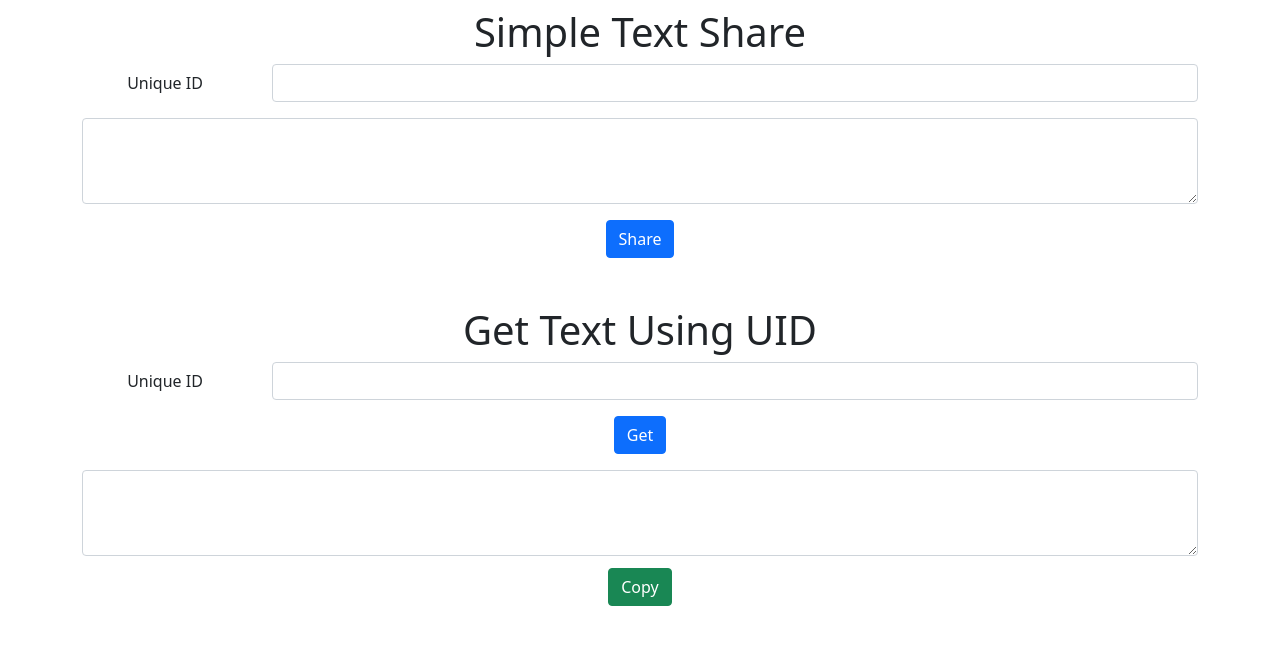
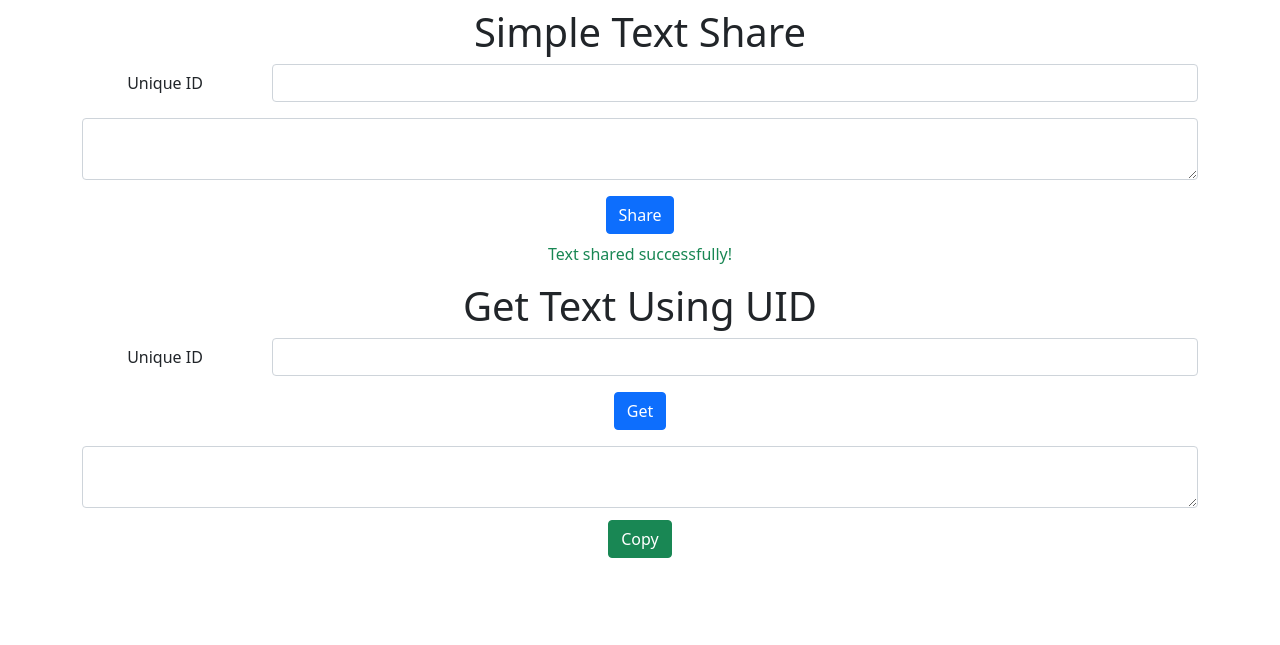
Before and after one commit to rukon-uddin/Easy-text-transfer, a Flask app: page / in a window 1280 px wide. Shown: the top 645 px of the page. Run offline with Flask 3, Linux system fonts and the light colour scheme.

Commit message:
Solved padding issue

```diff
--- a/templates/index.html
+++ b/templates/index.html
@@ -22,14 +22,14 @@
                   <input type="password" class="form-control" id="uniqueid">
                 </div>
             </div>
-            <textarea id="textArea" class="form-control mb-3" rows="3"></textarea>
+            <textarea id="textArea" class="form-control mb-3" rows="2"></textarea>
         </div>
         <div class="text-center">
             <button id="sendButton" type="button" class="btn btn-primary btn-sl">Share</button>
-            <p id="successMessage" class="text-success mt-2" style="display: none;">Text shared successfully!</p>
+            <p id="successMessage" class="text-success mt-2" style="display: block;">Text shared successfully!</p>
         </div>
 
-        <div class="text-center mt-5">
+        <div class="text-center mt-2">
             <h1>Get Text Using UID</h1>
             <div class="mb-3 row">
                 <label for="get_uniqueid" class="col-sm-2 col-form-label">Unique ID</label>
@@ -38,7 +38,7 @@
                 </div>
             </div>
             <button onClick=getText() id="get_text" type="button" class="btn btn-primary btn-sl">Get</button>
-            <textarea id="myInput" class="form-control mb-2 mt-3" rows="3"></textarea>
+            <textarea id="myInput" class="form-control mb-2 mt-3" rows="2"></textarea>
 
         </div>
 
```
